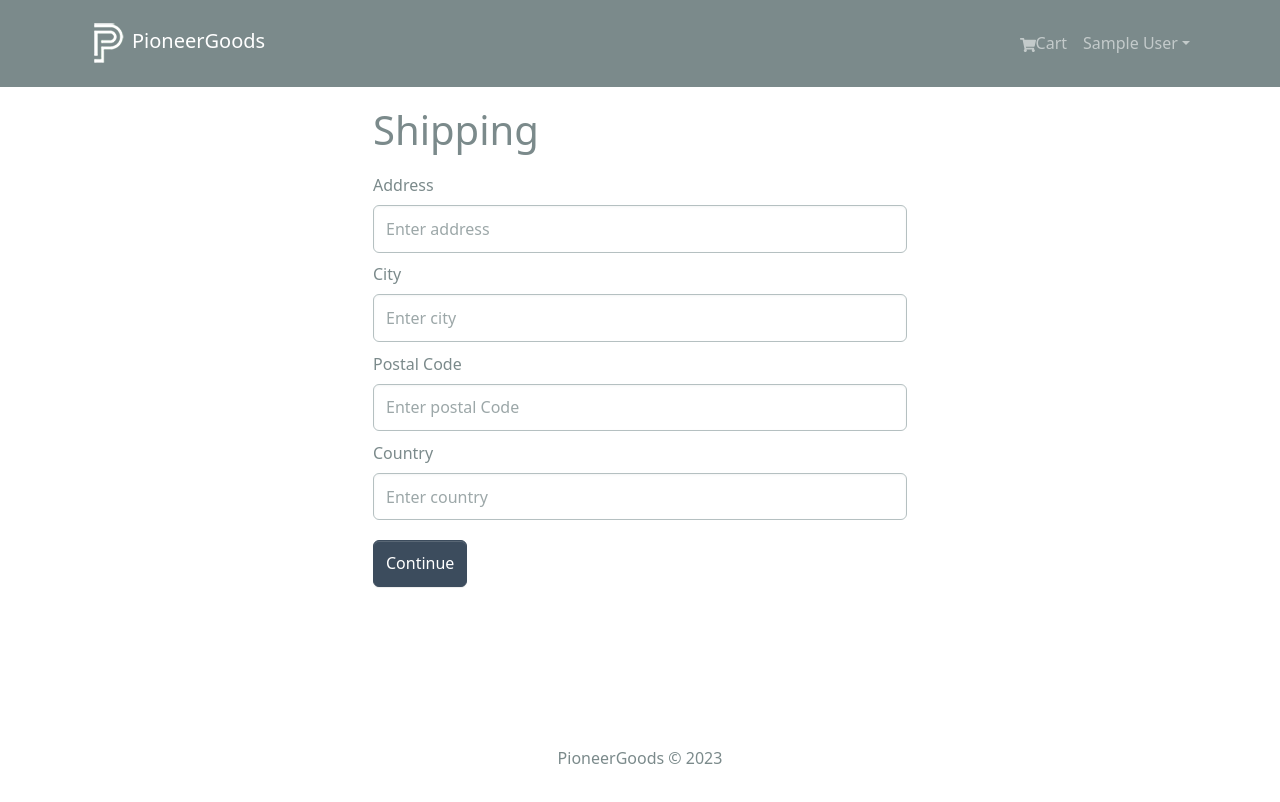
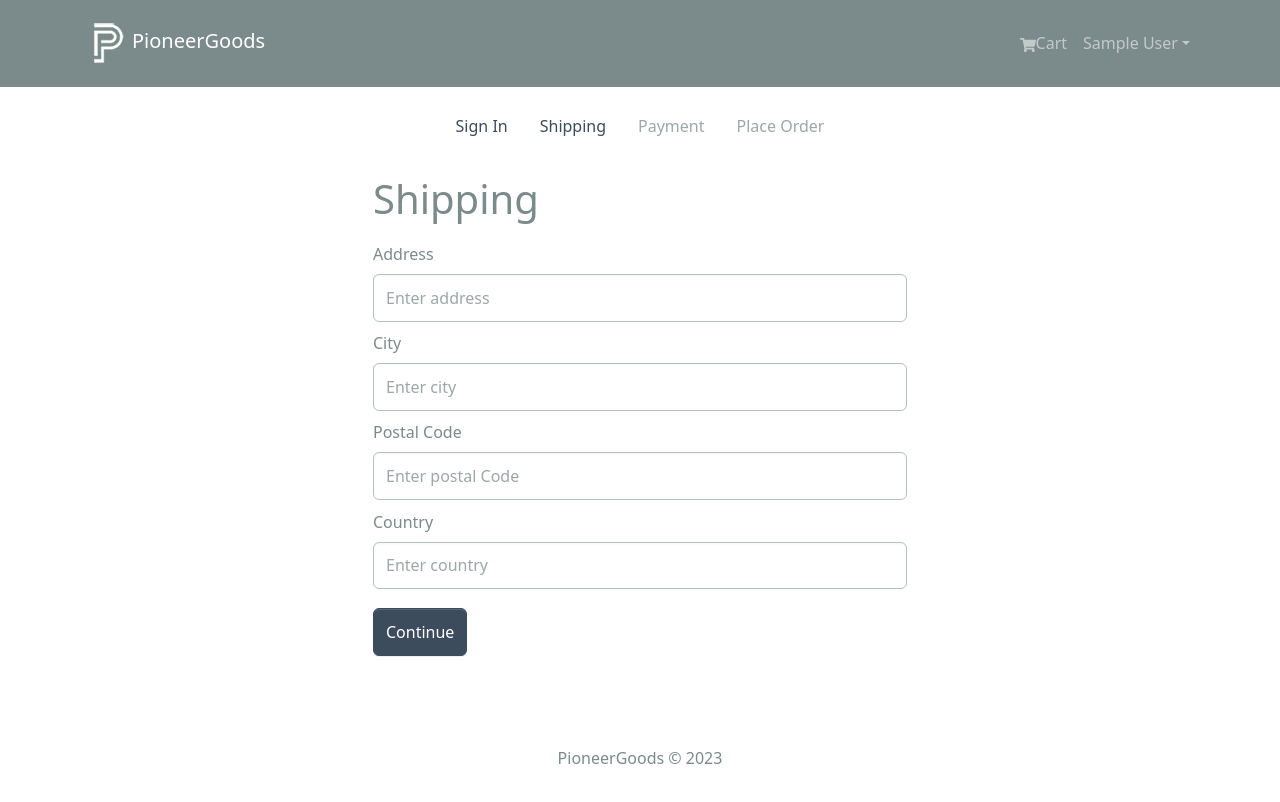
Before and after one commit to abdullah-al-ryan/OneShop, a React (Create React App) app in the folder frontend/: page /shipping in a window 1280 px wide. Shown: the top 802 px of the page. Built offline with nearby package versions, Linux system fonts and the light colour scheme; sample sign-in values are in the browser's storage.

Commit message:
checkout steps added

```diff
--- /dev/null
+++ b/frontend/src/components/CheckoutSteps.jsx
@@ -0,0 +1,54 @@
+import React from 'react';
+import { Nav } from 'react-bootstrap';
+import { LinkContainer } from 'react-router-bootstrap';
+
+const CheckoutSteps = ({ step1, step2, step3, step4 }) => {
+
+    return (
+        <Nav className='justify-content-center mb-4' >
+            <Nav.Item>
+                {step1 ? (
+                    <LinkContainer to='/login'>
+                        <Nav.Link>Sign In</Nav.Link>
+                    </LinkContainer>
+                ) : (
+                    <Nav.Link disabled>Sign In</Nav.Link>
+                )}
+            </Nav.Item>
+
+            <Nav.Item>
+                {step2 ? (
+                    <LinkContainer to='/shipping'>
+                        <Nav.Link>Shipping</Nav.Link>
+                    </LinkContainer>
+                ) : (
+                    <Nav.Link disabled>Shipping</Nav.Link>
+                )}
+            </Nav.Item>
+
+            <Nav.Item>
+                {step3 ? (
+                    <LinkContainer to='/payment'>
+                        <Nav.Link>Payment</Nav.Link>
+                    </LinkContainer>
+                ) : (
+                    <Nav.Link disabled>Payment</Nav.Link>
+                )}
+            </Nav.Item>
+
+            <Nav.Item>
+                {step4 ? (
+                    <LinkContainer to='/placeorder'>
+                        <Nav.Link>Place Order</Nav.Link>
+                    </LinkContainer>
+                ) : (
+                    <Nav.Link disabled>Place Order</Nav.Link>
+                )}
+            </Nav.Item>
+        </Nav>
+      )
+}
+
+
+
+export default CheckoutSteps
--- a/frontend/src/screens/ShippingScreen.jsx
+++ b/frontend/src/screens/ShippingScreen.jsx
@@ -5,6 +5,7 @@
 import { useNavigate } from 'react-router-dom';
 import FormContainer from '../components/FormContainer';
 import { saveShippingAddress } from '../slices/cartSlice';
+import CheckoutSteps from '../components/CheckoutSteps';
 
 const ShippingScreen = () => {
     const cart = useSelector((state) => state.cart);
@@ -27,6 +28,7 @@
     };
   return (
     <FormContainer>
+        <CheckoutSteps step1 step2 />
         <h1>Shipping</h1>
 
         <Form onSubmit={submitHandler}>
```
